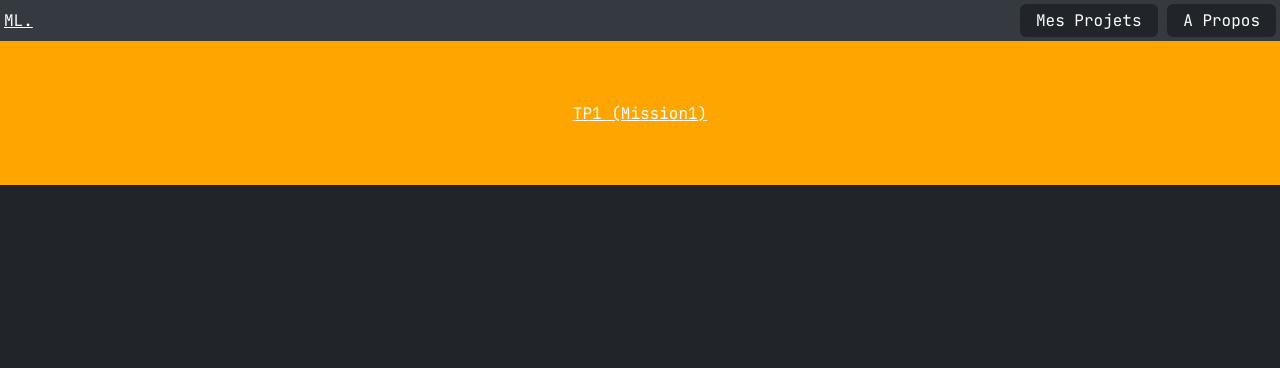
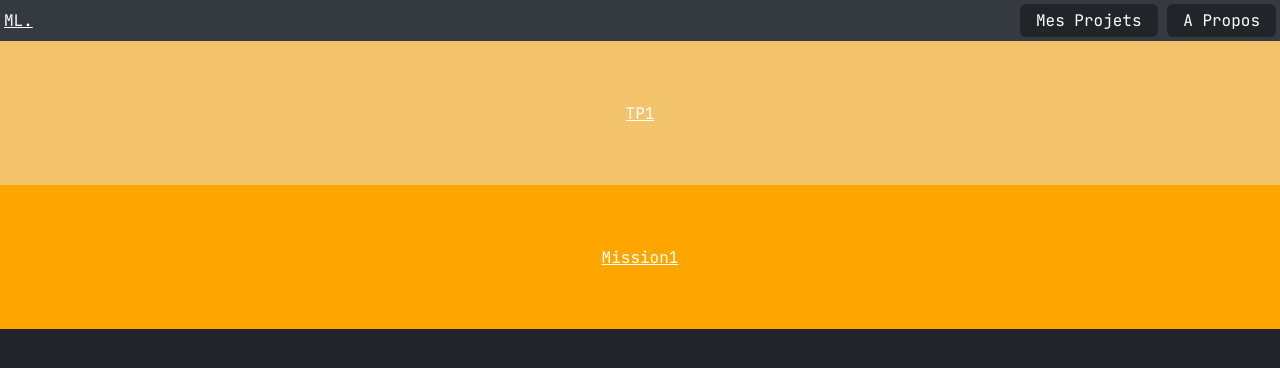
Before and after one commit to MaximeLabille/MaximeLabille.github.io, a plain HTML site: page projets/index.html in a window 1280 px wide. Drawn offline with Linux system fonts and the light colour scheme.

Commit message:
ajouter tp1 aux projets

```diff
--- a/projets/index.html
+++ b/projets/index.html
@@ -19,8 +19,11 @@
     </div>
 
     <div class="list">
+        <a class="categorie" href="/TP1" style="background-color: rgb(243, 195, 107);">
+            TP1
+        </a>
         <a class="categorie" href="/Mission1" style="background-color: orange;">
-            TP1 (Mission1)
+            Mission1
         </a>
     </div>
 </body>
```
